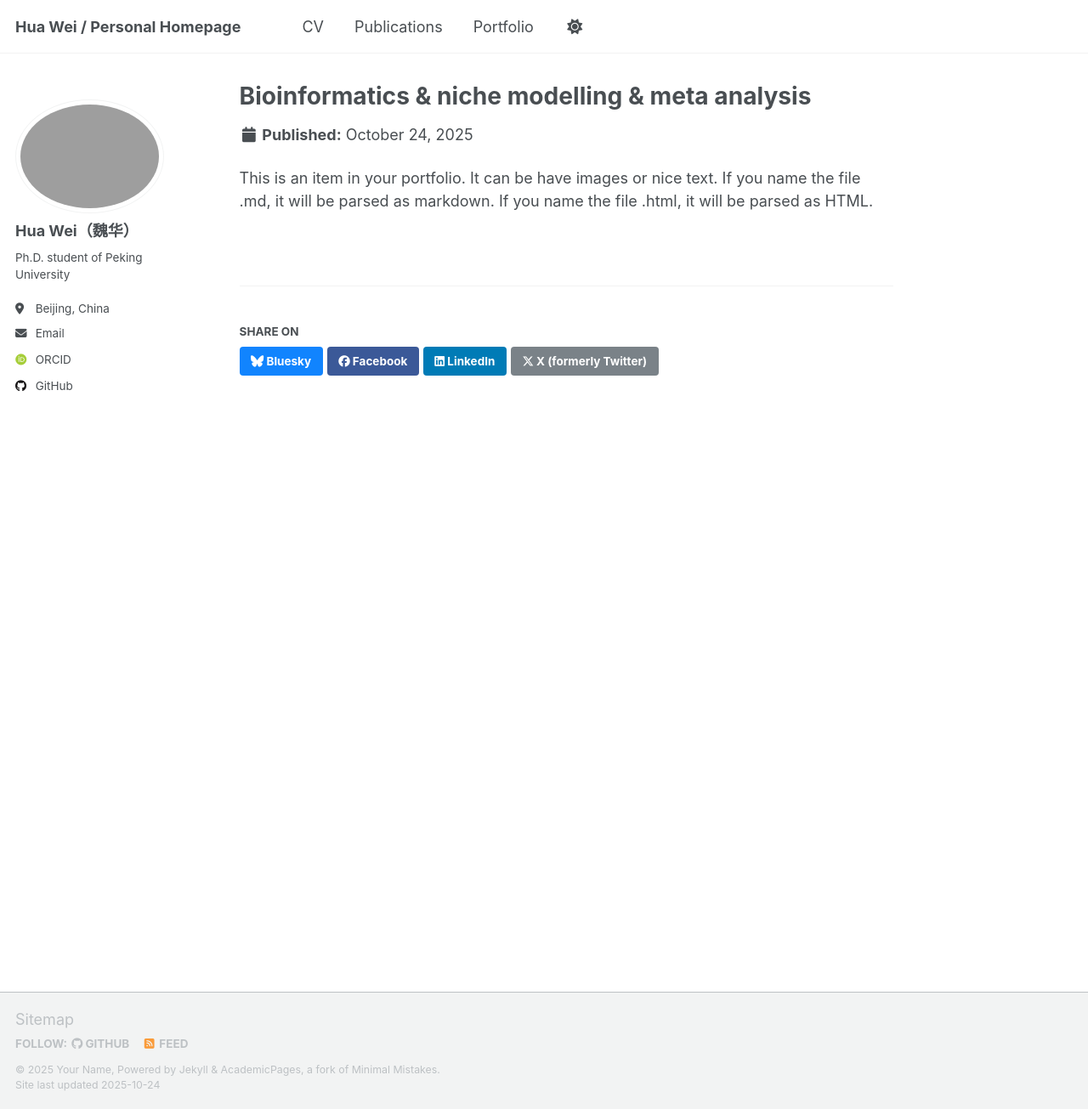
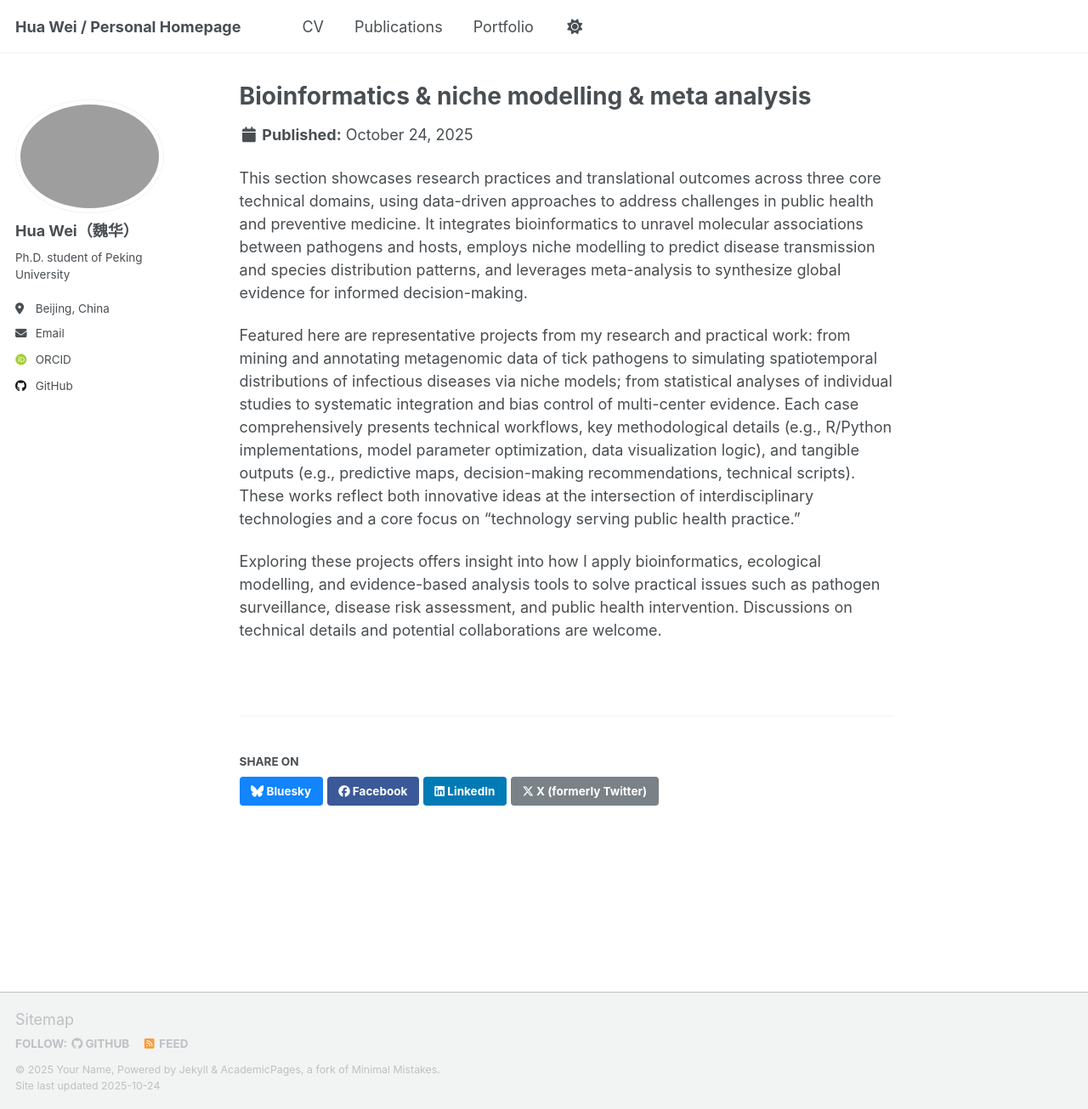
Before and after one commit to WeiHua363/WeiHua363.github.io, a Jekyll site: the page built from _portfolio/portfolio-1.md, in a window 1280 px wide and 1305 px high. Shown: the whole window at 85% size. Built offline with Jekyll 4.4.1, drawn with Linux system fonts in a browser that asks for light colours; some web fonts are replaced; a script that is not in the unit is left out.

Commit message:
Update portfolio-1.md

```diff
--- a/_portfolio/portfolio-1.md
+++ b/_portfolio/portfolio-1.md
@@ -3,5 +3,8 @@ title: "Bioinformatics & niche modelling & meta analysis"
 excerpt: "Short description of portfolio item number 1<br/><img src='/images/research flow.png'>"
 collection: portfolio
 ---
+This section showcases research practices and translational outcomes across three core technical domains, using data-driven approaches to address challenges in public health and preventive medicine. It integrates bioinformatics to unravel molecular associations between pathogens and hosts, employs niche modelling to predict disease transmission and species distribution patterns, and leverages meta-analysis to synthesize global evidence for informed decision-making.
 
-This is an item in your portfolio. It can be have images or nice text. If you name the file .md, it will be parsed as markdown. If you name the file .html, it will be parsed as HTML.
+Featured here are representative projects from my research and practical work: from mining and annotating metagenomic data of tick pathogens to simulating spatiotemporal distributions of infectious diseases via niche models; from statistical analyses of individual studies to systematic integration and bias control of multi-center evidence. Each case comprehensively presents technical workflows, key methodological details (e.g., R/Python implementations, model parameter optimization, data visualization logic), and tangible outputs (e.g., predictive maps, decision-making recommendations, technical scripts). These works reflect both innovative ideas at the intersection of interdisciplinary technologies and a core focus on "technology serving public health practice."
+
+Exploring these projects offers insight into how I apply bioinformatics, ecological modelling, and evidence-based analysis tools to solve practical issues such as pathogen surveillance, disease risk assessment, and public health intervention. Discussions on technical details and potential collaborations are welcome.
```
